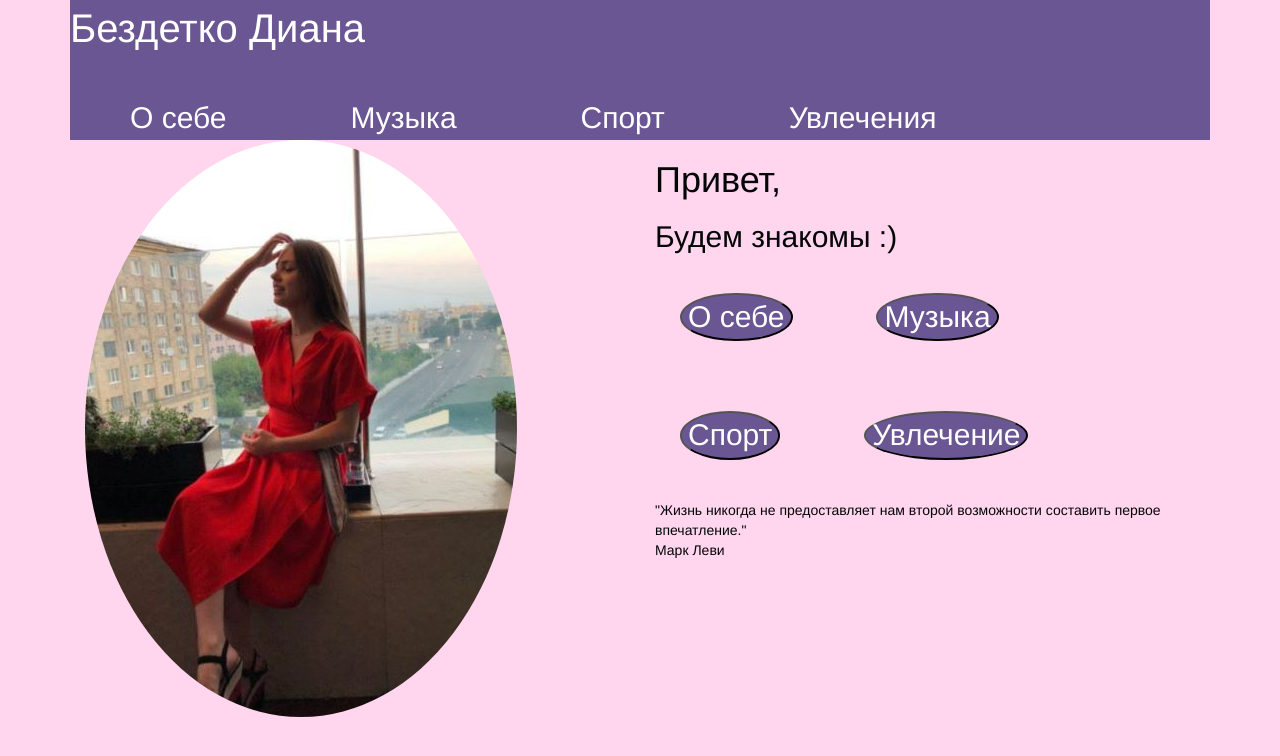
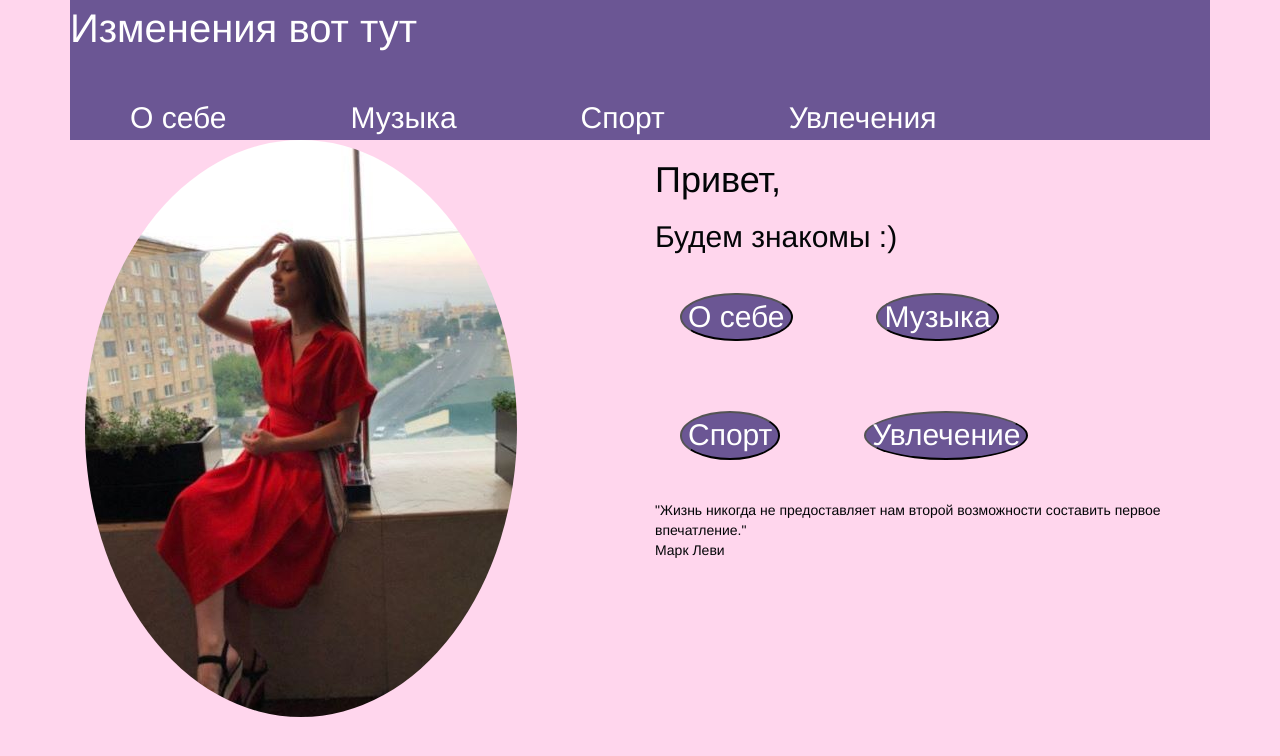
Before and after one commit to Diffny/Bezditko-web, a plain HTML site: page index.html in a window 1280 px wide. Drawn offline with nearby package versions, Linux system fonts and the light colour scheme.

Commit message:
изменения в верхней части

```diff
--- a/index.html
+++ b/index.html
@@ -17,7 +17,7 @@
 <body>
     <div class="container">
         <nav class="nav">
-            <p>Бездетко Диана</p>
+            <p>Изменения вот тут</p>
             <a class="nav " href="index2.html">О себе</a>
             <a class="nav" href="index3.html">Музыка</a>
             <a class="nav" href="index4.html">Спорт</a>
```
